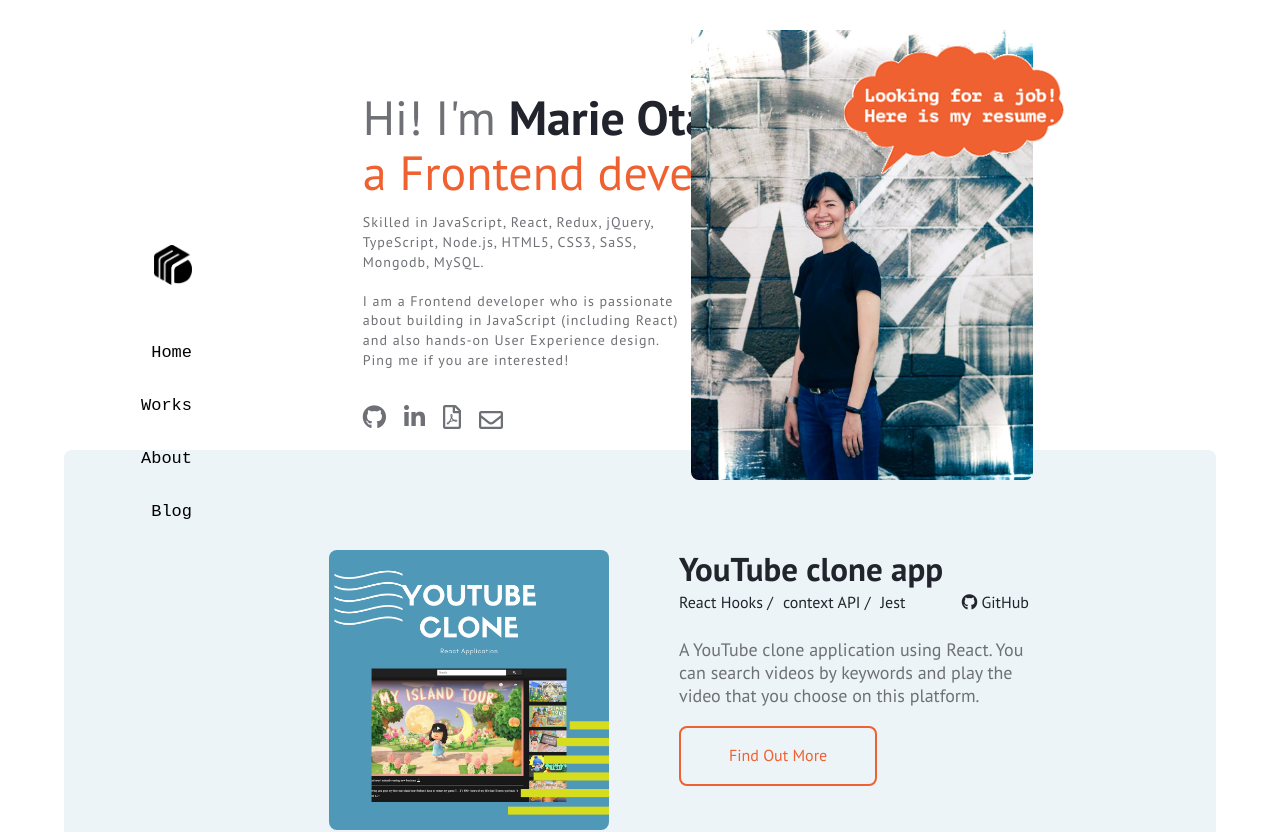
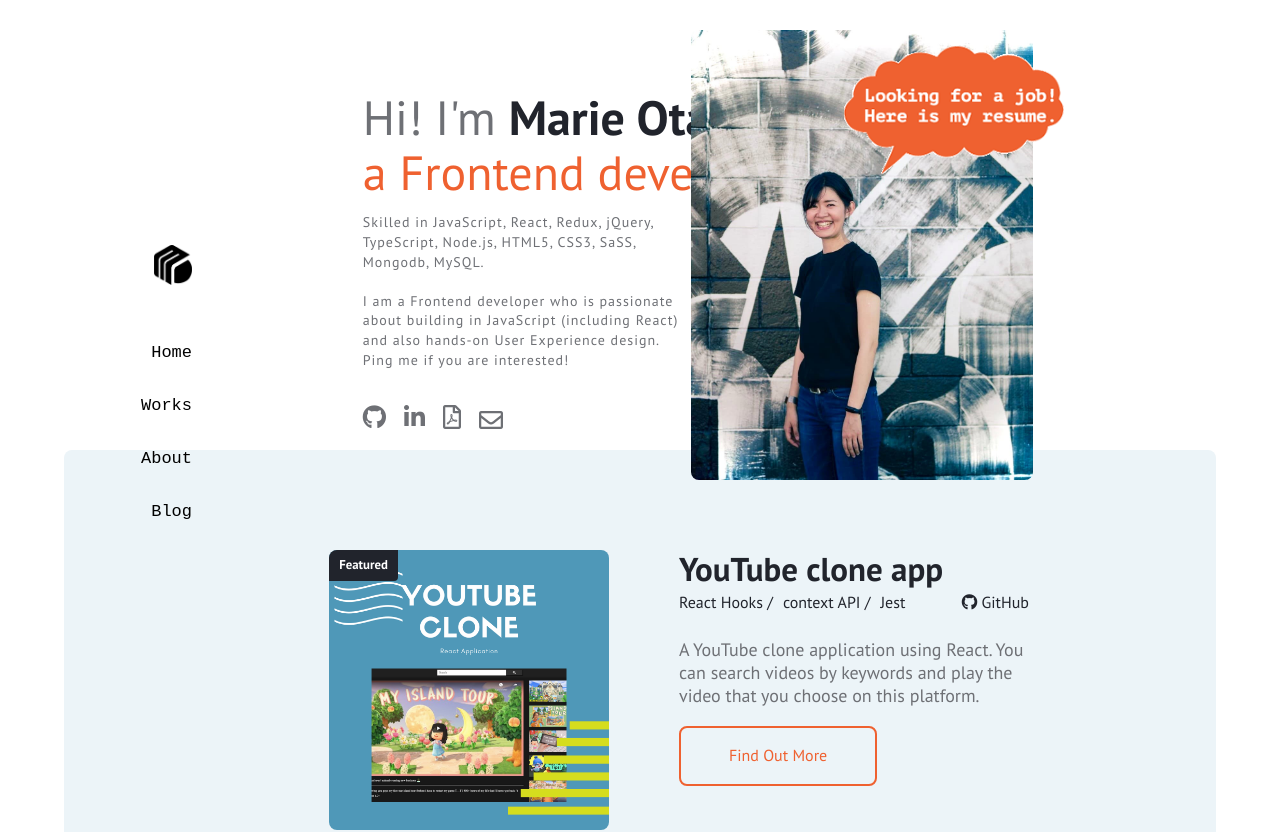
Before and after one commit to marieooq/react_portfolio, a React (Create React App) app: page / in a window 1280 px wide. Shown: the top 832 px of the page. Built offline with nearby package versions, Linux system fonts and the light colour scheme; a web font is replaced by a local one.

Commit message:
enables to add featured label depending on the component that will be displayed and the featured flag

```diff
--- a/package.json
+++ b/package.json
@@ -11,7 +11,7 @@
     "ini": "^1.3.6",
     "react": "^16.8.6",
     "react-dom": "^16.8.6",
-    "react-router-dom": "^5.0.1",
+    "react-router-dom": "5.2.0",
     "react-scripts": "^3.4.3",
     "react-transition-group": "^1.2.1",
     "yarn": "^1.21.1"
--- a/src/components/Content.jsx
+++ b/src/components/Content.jsx
@@ -1,11 +1,13 @@
 import React from 'react';
 import './Content.scss';
-import { Link } from 'react-router-dom';
+import { Link, useLocation } from 'react-router-dom';
 
- const Content = ({contentObj}) => {
+const Content = ({ contentObj }) => {
+  let location = useLocation();
+
   const generateGitHubLabel = (project) => {
-    if(project === 'personal'){
-      return(
+    if (project === 'personal') {
+      return (
         <a
           href={contentObj.gitHub}
           alt="github"
@@ -16,7 +18,7 @@
         </a>
       );
     }
-  }
+  };
 
   const stackLink = contentObj.stack.map((val, index) => {
     if (index < contentObj.stack.length - 1) {
@@ -27,11 +29,21 @@
   });
   return (
     <div className="contents">
-      <div className="contents_image">
-        <Link to={contentObj.url}>
-          <img src={contentObj.image} alt="thumbnail" />
-        </Link>
-      </div>
+      {contentObj.featured && location.pathname === '/' ? (
+        <div className="contents_image">
+          <span className="feature_lalbel">Featured</span>
+          <Link to={contentObj.url}>
+            <img src={contentObj.image} alt="thumbnail" />
+          </Link>
+        </div>
+      ) : (
+        <div className="contents_image">
+          <Link to={contentObj.url}>
+            <img src={contentObj.image} alt="thumbnail" />
+          </Link>
+        </div>
+      )}
+
       <div className="contents_description">
         <h3>
           <Link to={contentObj.url}>{contentObj.title}</Link>
@@ -47,6 +59,6 @@
       </div>
     </div>
   );
-}
+};
 
 export default Content;
--- a/src/components/Content.scss
+++ b/src/components/Content.scss
@@ -4,6 +4,25 @@
   margin-bottom: 60px;
 
   .contents_image {
+    position: relative;
+
+    span.feature_lalbel {
+      position: absolute;
+      top: 0;
+      left: 0;
+      display: inline-block;
+      height: 2.4em;
+      line-height: 2.4em;
+      text-align: center;
+      padding: 0 0.8em;
+      font-size: 0.8em;
+      font-weight: 900;
+      background: var(--fontColor);
+      color: #fff;
+      box-sizing: border-box;
+      border-radius: 8px 0px 4px 0px;
+    }
+
     img {
       display: block;
       width: 100%;
@@ -27,7 +46,6 @@
     padding: 0;
     margin: 0;
     margin-bottom: 4.5px;
-    // background-color: aqua;
 
     a {
       text-decoration: none;
```
Also changed, not shown: 1 other file (tests, documents, lock files or other folders).
